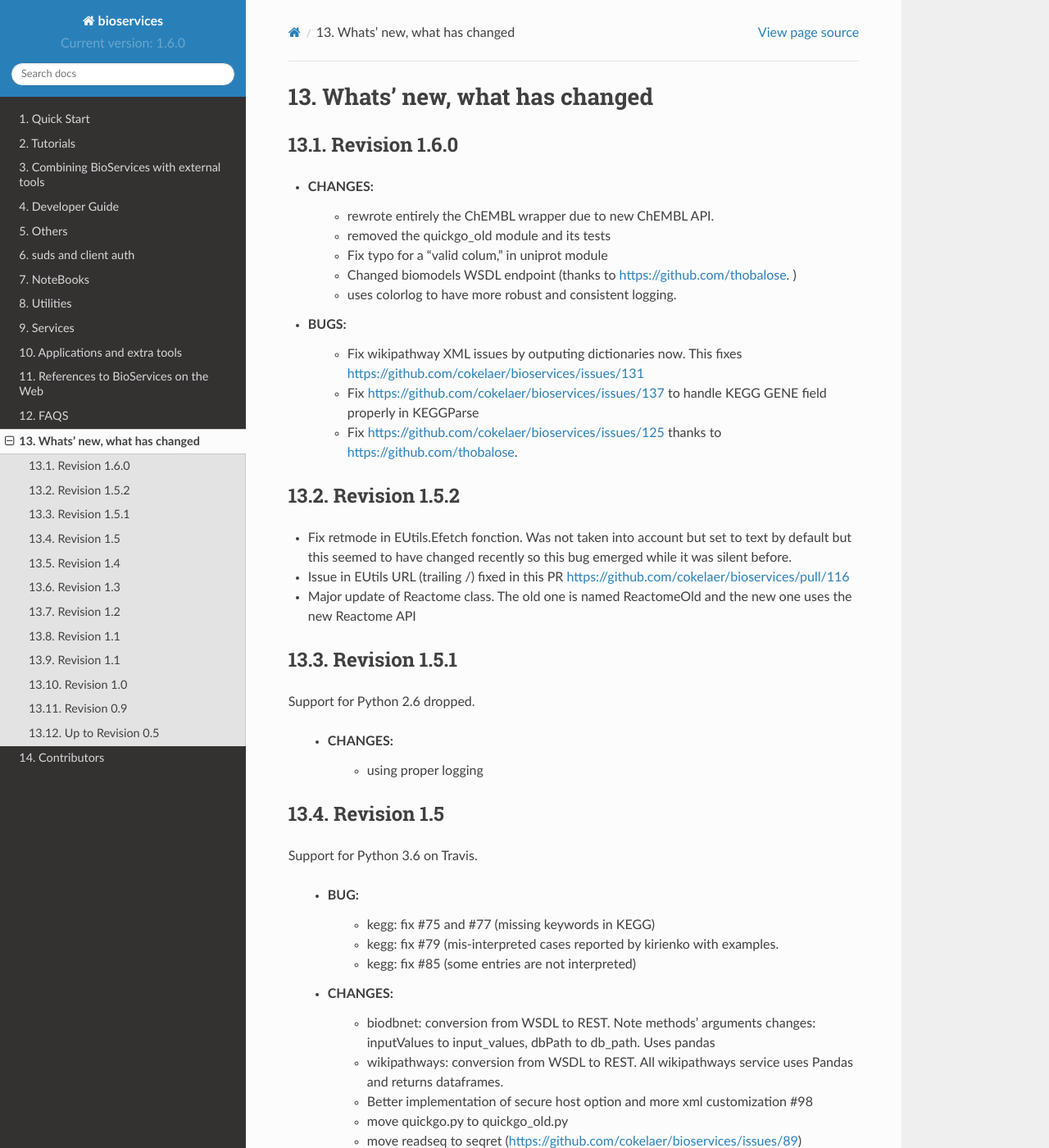
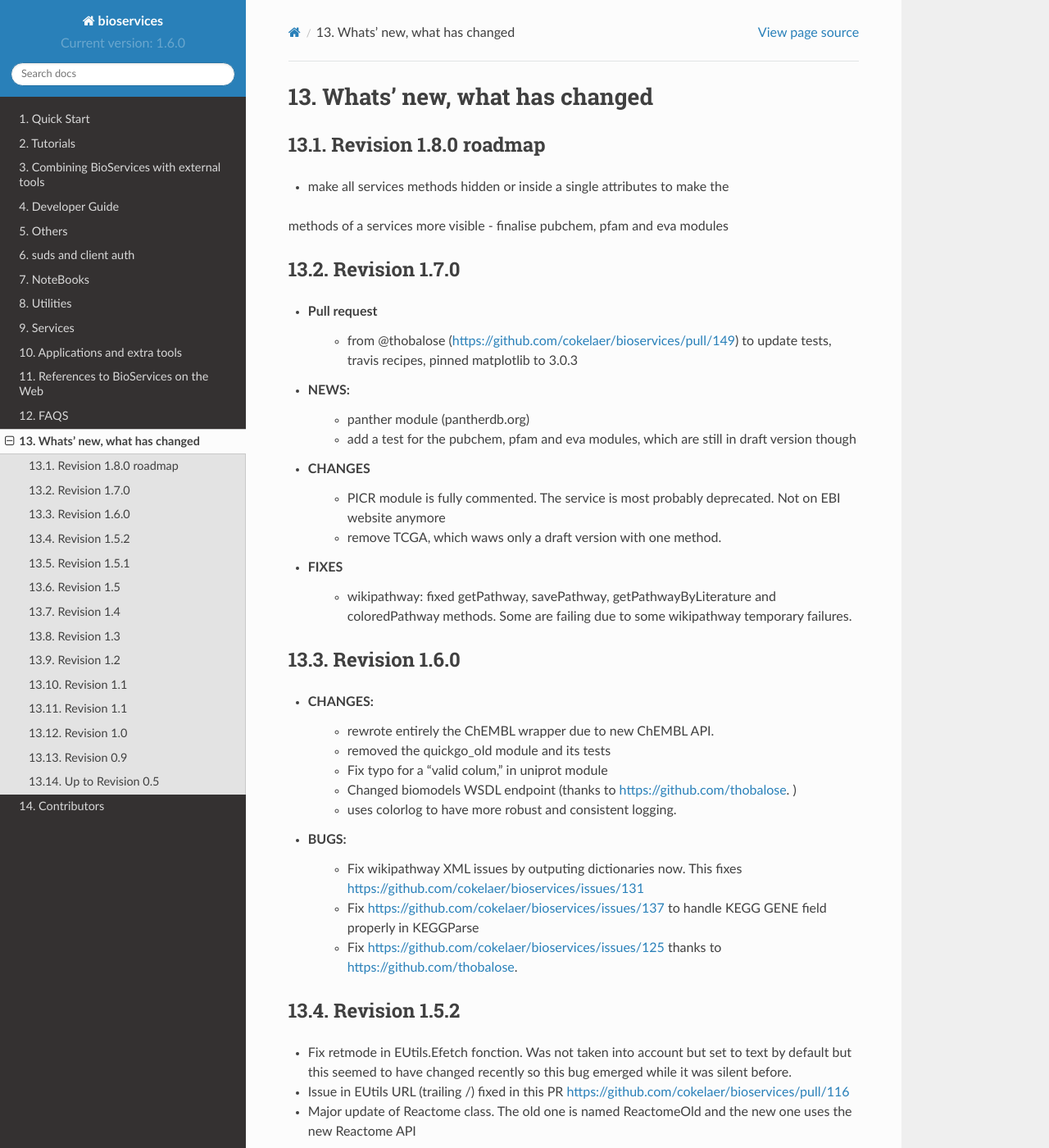
Before and after one commit to cokelaer/bioservices, a Sphinx documentation site: the page built from doc/ChangeLog.rst, in a window 1280 px wide and 1400 px high. Shown: the whole window at 82% size. Built offline with Sphinx 7.4.7 and the Read the Docs theme 2.0.0, drawn with Linux system fonts in a browser that asks for light colours; formulas are drawn with MathJax 3; pages that are not in the unit, such as notebooks, are missing from menus; some of the changed text lies outside the part shown.

Commit message:
update doc

```diff
--- a/doc/ChangeLog.rst
+++ b/doc/ChangeLog.rst
@@ -1,5 +1,36 @@
 Whats' new, what has changed
 ================================
+
+Revision 1.8.0 roadmap
+----------------------
+
+- make all services methods hidden or inside a single attributes to make the
+methods of a services more visible
+- finalise pubchem, pfam and eva modules
+
+
+Revision 1.7.0
+--------------
+
+* Pull request
+    * from @thobalose (https://github.com/cokelaer/bioservices/pull/149) to
+      update tests, travis recipes, pinned matplotlib to 3.0.3
+
+* NEWS:
+    * panther module (pantherdb.org)
+    * add a test for the pubchem, pfam and eva modules, which are still
+      in draft version though
+
+* CHANGES
+    * PICR module is fully commented. The service is most probably deprecated.
+      Not on EBI website anymore
+    * remove TCGA, which waws only a draft version with one method.
+
+* FIXES
+    * wikipathway: fixed getPathway, savePathway, getPathwayByLiterature and
+      coloredPathway methods. Some are failing due to some wikipathway
+      temporary failures.
+
 
 Revision 1.6.0
 -----------------
--- a/doc/conf.py
+++ b/doc/conf.py
@@ -292,7 +292,7 @@ latex_documents = [
 ]
 
 latex_elements = { 'inputenc': '\\usepackage[utf8]{inputenc}' }
-latex_elements["latex_paper_size"] = "a4"
+#latex_elements["latex_paper_size"] = "a4"
 # The name of an image file (relative to this directory) to place at the top of
 # the title page.
 #latex_logo = None
```
Also changed, not shown: doc/index.rst (+4 -3 lines), doc/references.rst (+13 -18 lines).
